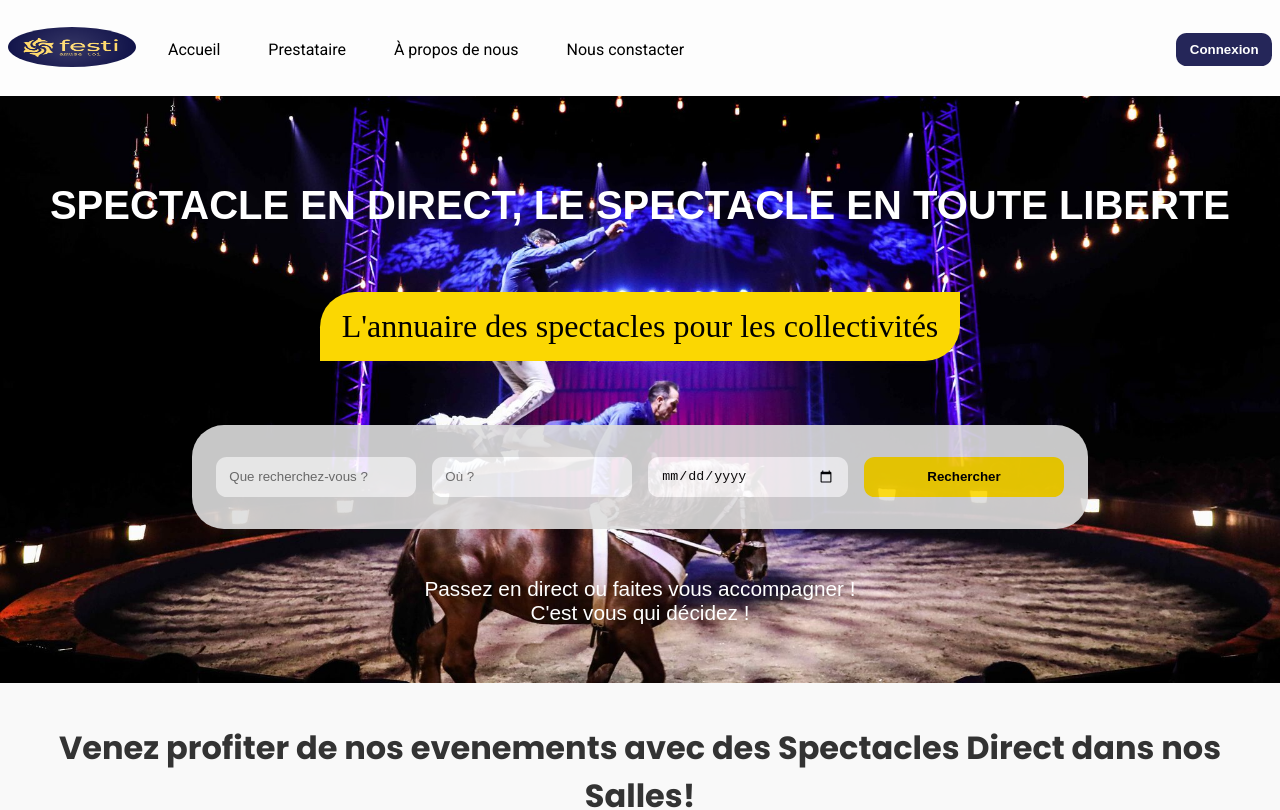
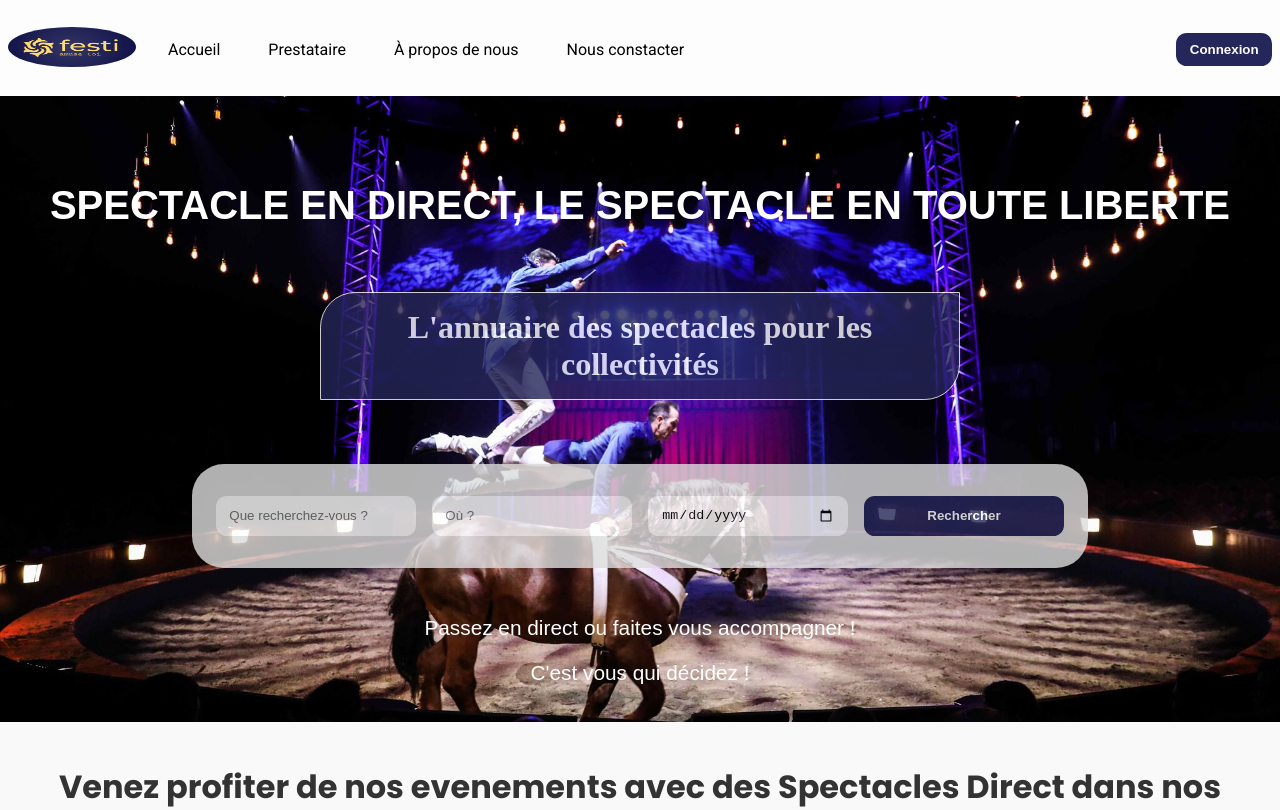
Before and after one commit to urngniaba/evenements-salle-spectacle, a Next.js app: page / in a window 1280 px wide. Shown: the top 810 px of the page. Built offline with nearby package versions, Linux system fonts and the light colour scheme.

Commit message:
Design de Couleurs de la banniere

```diff
--- a/components/Banniere.jsx
+++ b/components/Banniere.jsx
@@ -4,17 +4,19 @@ export default function Banniere() {
     // La partie contenant la grande image juste en dessous de la barre de mennu sur la page d'accueil
     return <div className={styles.banniere}>
         <h1>SPECTACLE EN DIRECT, LE SPECTACLE EN TOUTE LIBERTE</h1>
-        <div className={styles.cadre_jaune}>
+        <div>
             L'annuaire des spectacles pour les collectivités
         </div>
-        <form action="" className={styles.zone_recherche}>
+        <form action="">
             <input type="text" placeholder="Que recherchez-vous ?" />
             <input type="text" placeholder="Où ?" />
             <input type="date" />
             <button type="button">Rechercher</button>
         </form>
         <p>
-            Passez en direct ou faites vous accompagner ! <br />
+            Passez en direct ou faites vous accompagner !
+        </p>
+        <p>
             C'est vous qui décidez !
         </p>
     </div>
--- a/components/Banniere.module.css
+++ b/components/Banniere.module.css
@@ -14,22 +14,26 @@
     font-size: 2.5rem;
 }
 
-.cadre_jaune {
-    background-color: #FBD702;
+.banniere div {
+    background-color: #252659;
     font-family: 'Times New Roman', Times, serif;
     font-size: 2rem;
     padding: 0.5em;
     margin: 2em auto;
     border-radius: 1.1em 0 1.1em 0;
     max-width: 50%;
+    opacity: 0.8;
+    border: .1rem solid white;
+    color: white;
+    font-weight: bold;
 }
 
-.zone_recherche {
+.banniere form {
     background-color: #ddd;
     padding: 2em 1em;
     margin: 3em auto;
     border-radius: 2em;
-    opacity: 0.9;
+    opacity: 0.8;
     max-width: 70%;
     display: flex;
     flex-wrap: wrap;
@@ -48,20 +52,22 @@
 }
 
 .banniere button {
-    background-color: #FBD702;
+    background-color: #252659;
+    color: white;
     font-weight: bold;
 }
 
 .banniere button:hover {
     cursor: pointer;
-    background-color: #e0b600;
+    background-color: white;
+    color: #252659;
+    border: .1rem solid #252659;
 }
 
 .banniere p {
     font-size: 1.3rem;
     font-family: Arial, Helvetica, sans-serif;
     color: white;
-    margin-bottom: 2em;
 }
 
 /* Responsive pour les petits écrans */
```
